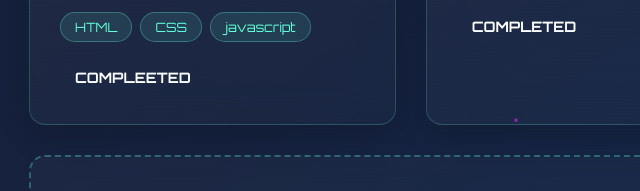
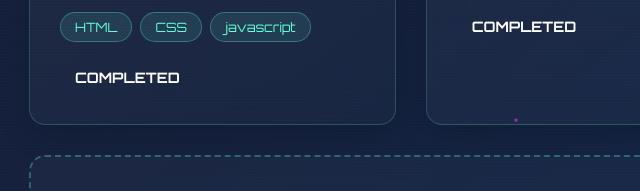
Before and after one commit to Bsanchez650/Bsanchez650.github.io, a plain HTML site: page index.html in a window 1280 px wide. Shown: the part 510-701 px from the top of the page, 31-671 px from the left. Drawn offline with Linux system fonts and the light colour scheme.

Commit message:
Update index.html

```diff
--- a/index.html
+++ b/index.html
@@ -353,7 +353,7 @@
                     <span class="tech-tag">CSS</span>
                     <span class="tech-tag">javascript</span>
                 </div>
-                <span class="project-status status-completed">Compleeted</span>
+                <span class="project-status status-completed">Completed</span>
             </div>
 
             <div class="project-card">
```
